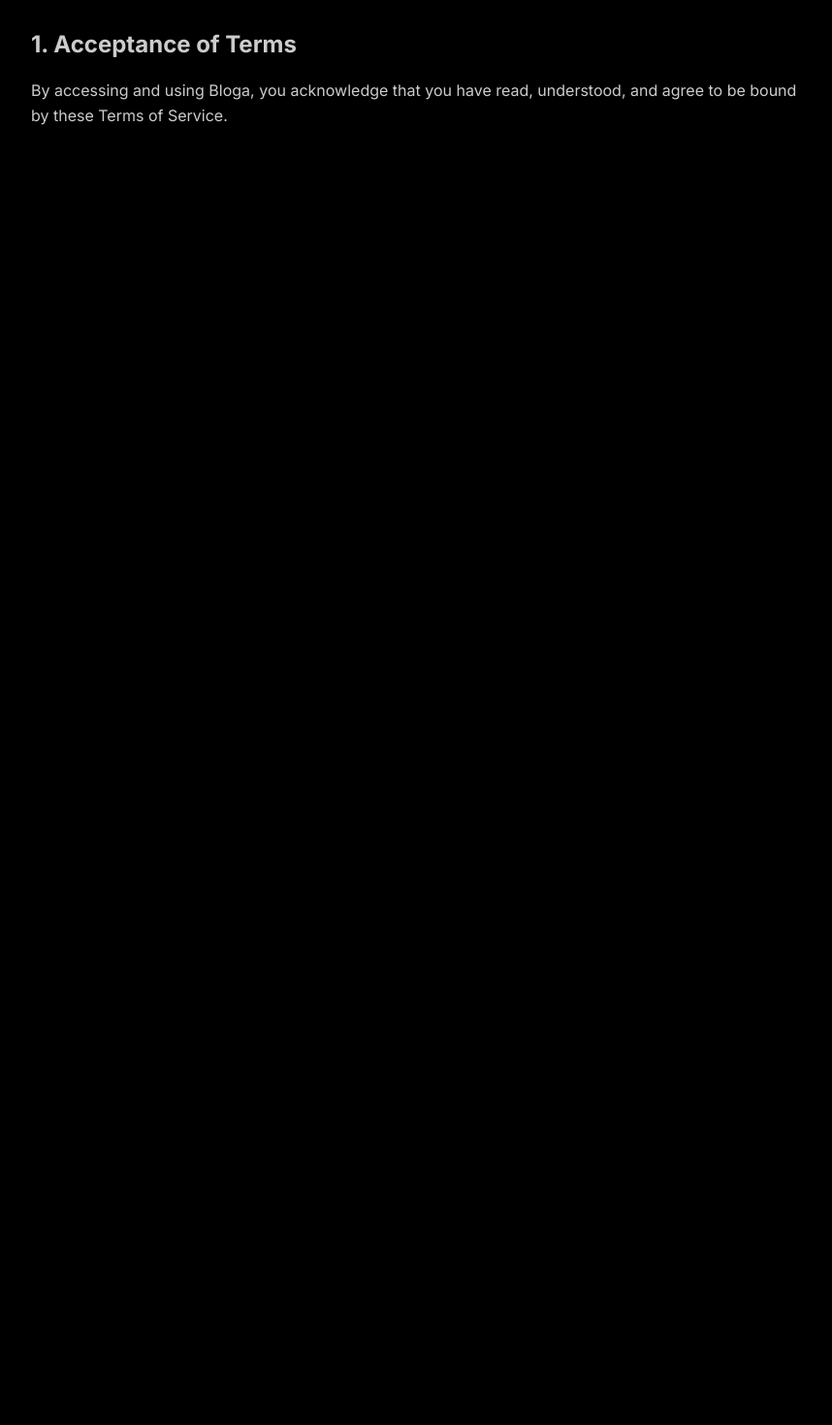
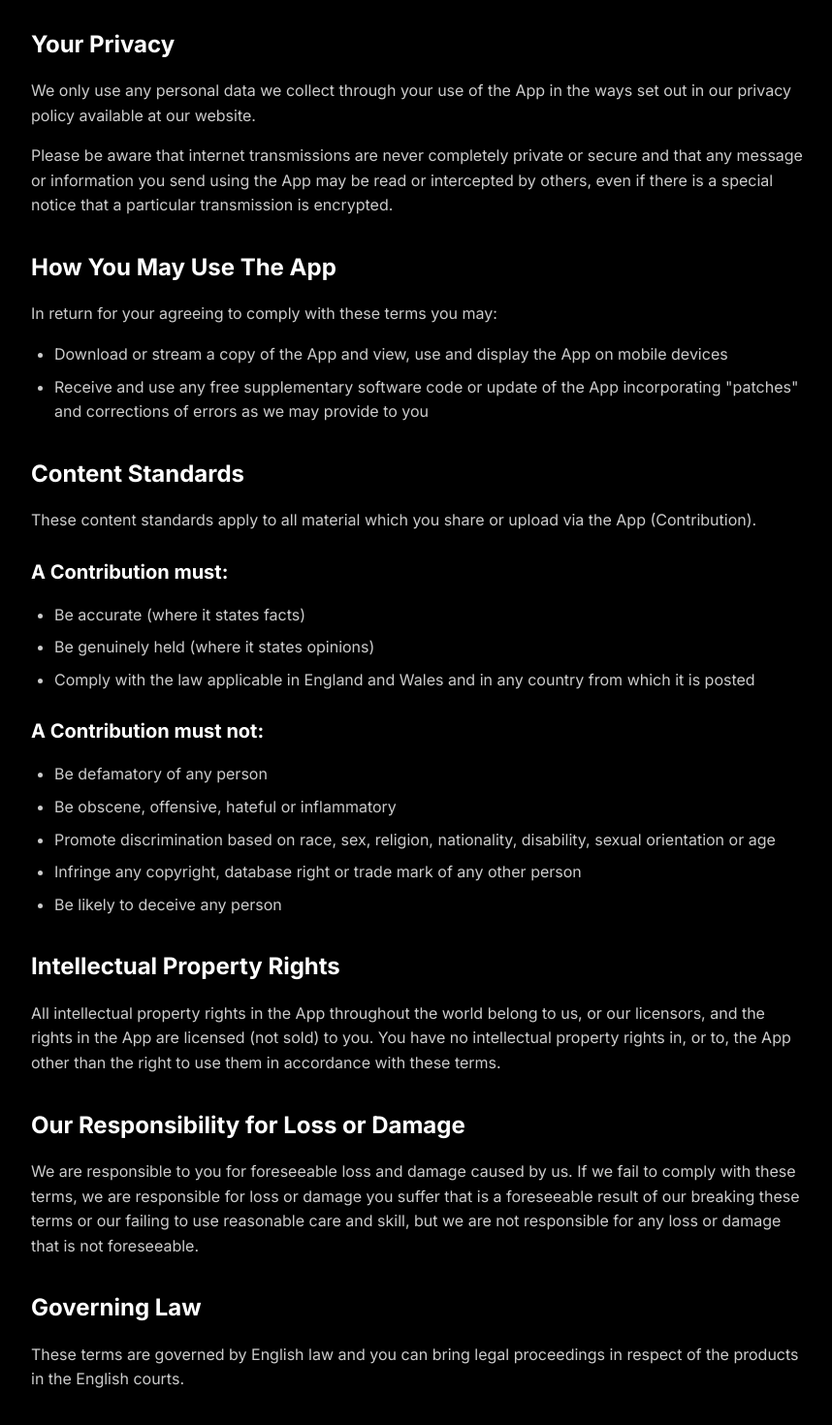
Before and after one commit to SvyatHoly/bloga-landing, a Next.js app: page /terms in a window 1280 px wide. Shown: the part 160-1630 px from the top of the page at 97% size, without its empty margins (208-1066 px from the left). Before the commit the page ends 880 px from the top, so only its background shows below. Built offline with nearby package versions, Linux system fonts and the light colour scheme.

Commit message:
terms and privacy

```diff
--- a/src/app/terms/page.tsx
+++ b/src/app/terms/page.tsx
@@ -13,12 +13,105 @@
         </Header>
         <TextContent>
           <p>Last updated: October 27, 2024</p>
-          <h2>1. Acceptance of Terms</h2>
-          <p>
-            By accessing and using Bloga, you acknowledge that you have read,
-            understood, and agree to be bound by these Terms of Service.
-          </p>
-          {/* Add more terms content as needed */}
+
+          <Section>
+            <SectionTitle>Your Privacy</SectionTitle>
+            <p>
+              We only use any personal data we collect through your use of the
+              App in the ways set out in our privacy policy available at our
+              website.
+            </p>
+            <p>
+              Please be aware that internet transmissions are never completely
+              private or secure and that any message or information you send
+              using the App may be read or intercepted by others, even if there
+              is a special notice that a particular transmission is encrypted.
+            </p>
+          </Section>
+
+          <Section>
+            <SectionTitle>How You May Use The App</SectionTitle>
+            <p>
+              In return for your agreeing to comply with these terms you may:
+            </p>
+            <List>
+              <ListItem>
+                Download or stream a copy of the App and view, use and display
+                the App on mobile devices
+              </ListItem>
+              <ListItem>
+                Receive and use any free supplementary software code or update
+                of the App incorporating "patches" and corrections of errors as
+                we may provide to you
+              </ListItem>
+            </List>
+          </Section>
+
+          <Section>
+            <SectionTitle>Content Standards</SectionTitle>
+            <p>
+              These content standards apply to all material which you share or
+              upload via the App (Contribution).
+            </p>
+
+            <SubsectionTitle>A Contribution must:</SubsectionTitle>
+            <List>
+              <ListItem>Be accurate (where it states facts)</ListItem>
+              <ListItem>Be genuinely held (where it states opinions)</ListItem>
+              <ListItem>
+                Comply with the law applicable in England and Wales and in any
+                country from which it is posted
+              </ListItem>
+            </List>
+
+            <SubsectionTitle>A Contribution must not:</SubsectionTitle>
+            <List>
+              <ListItem>Be defamatory of any person</ListItem>
+              <ListItem>
+                Be obscene, offensive, hateful or inflammatory
+              </ListItem>
+              <ListItem>
+                Promote discrimination based on race, sex, religion,
+                nationality, disability, sexual orientation or age
+              </ListItem>
+              <ListItem>
+                Infringe any copyright, database right or trade mark of any
+                other person
+              </ListItem>
+              <ListItem>Be likely to deceive any person</ListItem>
+            </List>
+          </Section>
+
+          <Section>
+            <SectionTitle>Intellectual Property Rights</SectionTitle>
+            <p>
+              All intellectual property rights in the App throughout the world
+              belong to us, or our licensors, and the rights in the App are
+              licensed (not sold) to you. You have no intellectual property
+              rights in, or to, the App other than the right to use them in
+              accordance with these terms.
+            </p>
+          </Section>
+
+          <Section>
+            <SectionTitle>Our Responsibility for Loss or Damage</SectionTitle>
+            <p>
+              We are responsible to you for foreseeable loss and damage caused
+              by us. If we fail to comply with these terms, we are responsible
+              for loss or damage you suffer that is a foreseeable result of our
+              breaking these terms or our failing to use reasonable care and
+              skill, but we are not responsible for any loss or damage that is
+              not foreseeable.
+            </p>
+          </Section>
+
+          <Section>
+            <SectionTitle>Governing Law</SectionTitle>
+            <p>
+              These terms are governed by English law and you can bring legal
+              proceedings in respect of the products in the English courts.
+            </p>
+          </Section>
         </TextContent>
       </Content>
     </PageContainer>
@@ -50,7 +143,6 @@
   opacity: 0.7;
   transition: opacity 0.2s;
   font-size: 16px;
-
   &:hover {
     opacity: 1;
   }
@@ -66,12 +158,33 @@
   line-height: 1.6;
   color: rgba(255, 255, 255, 0.8);
 
-  h2 {
-    font-size: 24px;
-    margin: 32px 0 16px;
-  }
-
   p {
     margin: 16px 0;
   }
 `;
+
+const Section = styled.section`
+  margin: 32px 0;
+`;
+
+const SectionTitle = styled.h2`
+  font-size: 24px;
+  margin: 32px 0 16px;
+  color: white;
+`;
+
+const SubsectionTitle = styled.h3`
+  font-size: 20px;
+  margin: 24px 0 16px;
+  color: white;
+`;
+
+const List = styled.ul`
+  list-style-type: disc;
+  margin: 16px 0;
+  padding-left: 24px;
+`;
+
+const ListItem = styled.li`
+  margin: 8px 0;
+`;
```
Also changed, not shown: src/app/privacy/page.tsx (+110 -6 lines).
